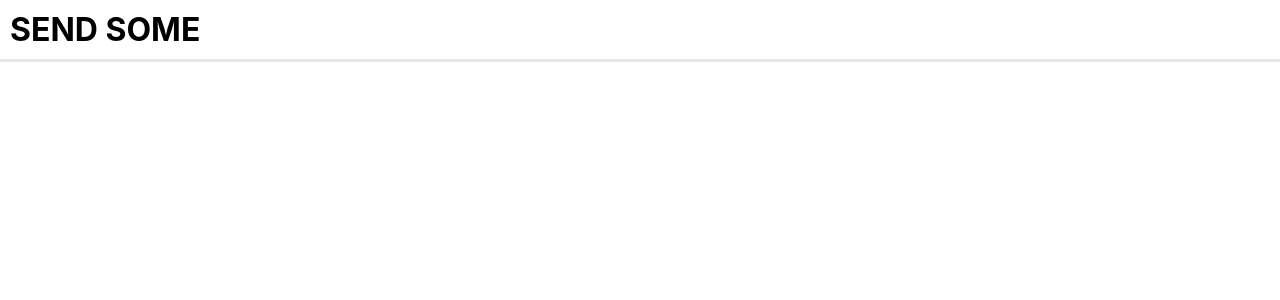
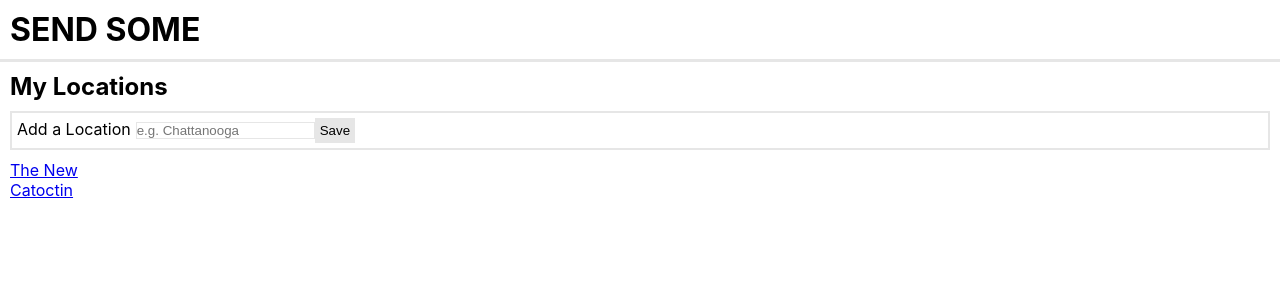
Before and after one commit to jmlidsky/send-some-client, a React (Create React App) app: page /locations in a window 1280 px wide. Shown: the top 300 px of the page. Built offline with nearby package versions, Linux system fonts and the light colour scheme; the HTML template or start-up script is replaced by a standard one.

Commit message:
added LocationsPage, edited dummy data

```diff
--- a/src/App.js
+++ b/src/App.js
@@ -4,6 +4,7 @@ import DATA from './dummy-data'
 import Context from './Context'
 import Header from './components/Header/Header.js'
 import LandingPage from './components/Landing Page/LandingPage'
+import LocationsPage from './components/Locations/LocationsPage'
 import './App.css'
 
 class App extends Component {
@@ -22,6 +23,7 @@ class App extends Component {
             <main className="main">
               <Switch>
                 <Route exact path ="/" component={LandingPage} />
+                <Route path="/locations" component={LocationsPage} />
               </Switch>
             </main>
           </div>
--- a/src/components/Landing Page/LandingPage.js
+++ b/src/components/Landing Page/LandingPage.js
@@ -6,13 +6,13 @@ class LandingPage extends Component {
     render() {
         return (
             <div className="landing-page">
-                <section className="about-container">
+                <div className="about-container">
                     <h4>A logbook for climbers.</h4>
                     <p>SEND SOME will help you organize & keep track of all your projects & ascents.</p>
                     <p>To demo the app, use the following credentials:</p>
                     <p>Username: demo | Password: demo</p>
-                </section>
-                <section className="landing-page-forms-container">
+                </div>
+                <div className="landing-page-forms-container">
                     <form className="signup-form">
                         <h3>Sign Up</h3>
                         <div>
@@ -45,7 +45,7 @@ class LandingPage extends Component {
                         </div>
                         <button className="login-button">Log In</button>
                     </form>
-                </section>
+                </div>
             </div>
         );
     }
--- /dev/null
+++ b/src/components/Locations/LocationsPage.css
@@ -0,0 +1,10 @@
+.add-location-form {
+    margin: 10px 0px;
+    border: 2px solid #e6e6e6;
+    padding: 5px;
+}
+
+.add-location-button {
+    background: #e6e6e6;
+    padding: 5px;
+}
--- /dev/null
+++ b/src/components/Locations/LocationsPage.js
@@ -0,0 +1,32 @@
+import React, { Component } from 'react'
+import { Link } from 'react-router-dom'
+import Context from '../../Context'
+import './LocationsPage.css'
+
+class LocationsPage extends Component {
+    static contextType = Context
+
+    render() {
+        const { locations } = this.context
+
+        return (
+            <div className="locations-page">
+                <h2>My Locations</h2>
+                <form className="add-location-form">
+                    <label htmlFor="location-form-location-name" className="">Add a Location</label>
+                    <input placeholder="e.g. Chattanooga" type="text" name="location-name" className="location-name" />
+                    <button className="add-location-button">Save</button>
+                </form>
+                <ul>
+                    {locations.map(location =>
+                        <li key={location.id}>
+                            <Link to={`/locations/${location.id}`}>{location.location_name}</Link>
+                        </li>
+                    )}
+                </ul>
+            </div>
+        )
+    }
+}
+
+export default LocationsPage
--- a/src/dummy-data.js
+++ b/src/dummy-data.js
@@ -17,7 +17,7 @@ export default {
         {
             "id": 2,
             "user_id": 1,
-            "location_name": "Coopers"
+            "location_name": "Catoctin"
         },
     ],
 
@@ -25,27 +25,27 @@ export default {
         {
             "id": 1,
             "user_id": 1,
-            "location_id": 3,
-            "problem_name": "Jugs",
-            "grade": "V3",
-            "sent": true,
+            "location_id": 2,
+            "problem_name": "Belly Up",
+            "grade": "V4",
+            "sent": false,
             "notes": "Corporis accusamus placeat quas non voluptas. Harum fugit molestias qui. Velit ex animi reiciendis quasi. Suscipit totam delectus ut voluptas aut qui rerum. Non veniam eius molestiae rerum quam.\n \rUnde qui aperiam praesentium alias. Aut temporibus id quidem recusandae voluptatem ut eum. Consequatur asperiores et in quisquam corporis maxime dolorem soluta. Et officiis id est quia sunt qui iste reiciendis saepe. Ut aut doloribus minus non nisi vel corporis. Veritatis mollitia et molestias voluptas neque aspernatur reprehenderit.\n \rMaxime aut reprehenderit mollitia quia eos sit fugiat exercitationem. Minima dolore soluta. Quidem fuga ut sit voluptas nihil sunt aliquam dignissimos. Ex autem nemo quisquam voluptas consequuntur et necessitatibus minima velit. Consequatur quia quis tempora minima. Aut qui dolor et dignissimos ut repellat quas ad."
         },
         {
             "id": 2,
             "user_id": 1,
             "location_id": 2,
-            "problem_name": "Crimps",
-            "grade": "V3",
-            "sent": true,
+            "problem_name": "Dish Right",
+            "grade": "V4",
+            "sent": false,
             "notes": "Corporis accusamus placeat quas non voluptas. Harum fugit molestias qui. Velit ex animi reiciendis quasi. Suscipit totam delectus ut voluptas aut qui rerum. Non veniam eius molestiae rerum quam.\n \rUnde qui aperiam praesentium alias. Aut temporibus id quidem recusandae voluptatem ut eum. Consequatur asperiores et in quisquam corporis maxime dolorem soluta. Et officiis id est quia sunt qui iste reiciendis saepe. Ut aut doloribus minus non nisi vel corporis. Veritatis mollitia et molestias voluptas neque aspernatur reprehenderit.\n \rMaxime aut reprehenderit mollitia quia eos sit fugiat exercitationem. Minima dolore soluta. Quidem fuga ut sit voluptas nihil sunt aliquam dignissimos. Ex autem nemo quisquam voluptas consequuntur et necessitatibus minima velit. Consequatur quia quis tempora minima. Aut qui dolor et dignissimos ut repellat quas ad."
         },
         {
             "id": 3,
             "user_id": 1,
             "location_id": 2,
-            "problem_name": "Slopers",
-            "grade": "V3",
+            "problem_name": "The Belly",
+            "grade": "V5",
             "sent": false,
             "notes": " "
         },
@@ -53,18 +53,18 @@ export default {
             "id": 4,
             "user_id": 1,
             "location_id": 1,
-            "problem_name": "Pinches",
-            "grade": "V3",
+            "problem_name": "Doctor",
+            "grade": "V2",
             "sent": true,
             "notes": "Corporis accusamus placeat quas non voluptas. Harum fugit molestias qui. Velit ex animi reiciendis quasi. Suscipit totam delectus ut voluptas aut qui rerum. Non veniam eius molestiae rerum quam.\n \rUnde qui aperiam praesentium alias. Aut temporibus id quidem recusandae voluptatem ut eum. Consequatur asperiores et in quisquam corporis maxime dolorem soluta. Et officiis id est quia sunt qui iste reiciendis saepe. Ut aut doloribus minus non nisi vel corporis. Veritatis mollitia et molestias voluptas neque aspernatur reprehenderit.\n \rMaxime aut reprehenderit mollitia quia eos sit fugiat exercitationem. Minima dolore soluta. Quidem fuga ut sit voluptas nihil sunt aliquam dignissimos. Ex autem nemo quisquam voluptas consequuntur et necessitatibus minima velit. Consequatur quia quis tempora minima. Aut qui dolor et dignissimos ut repellat quas ad."
         },
         {
             "id": 5,
             "user_id": 2,
-            "location_id": 2,
-            "problem_name": "Pockets",
+            "location_id": 1,
+            "problem_name": "I Love Luci",
             "grade": "V3",
-            "sent": false,
+            "sent": true,
             "notes": " "
         }
     ]
```
